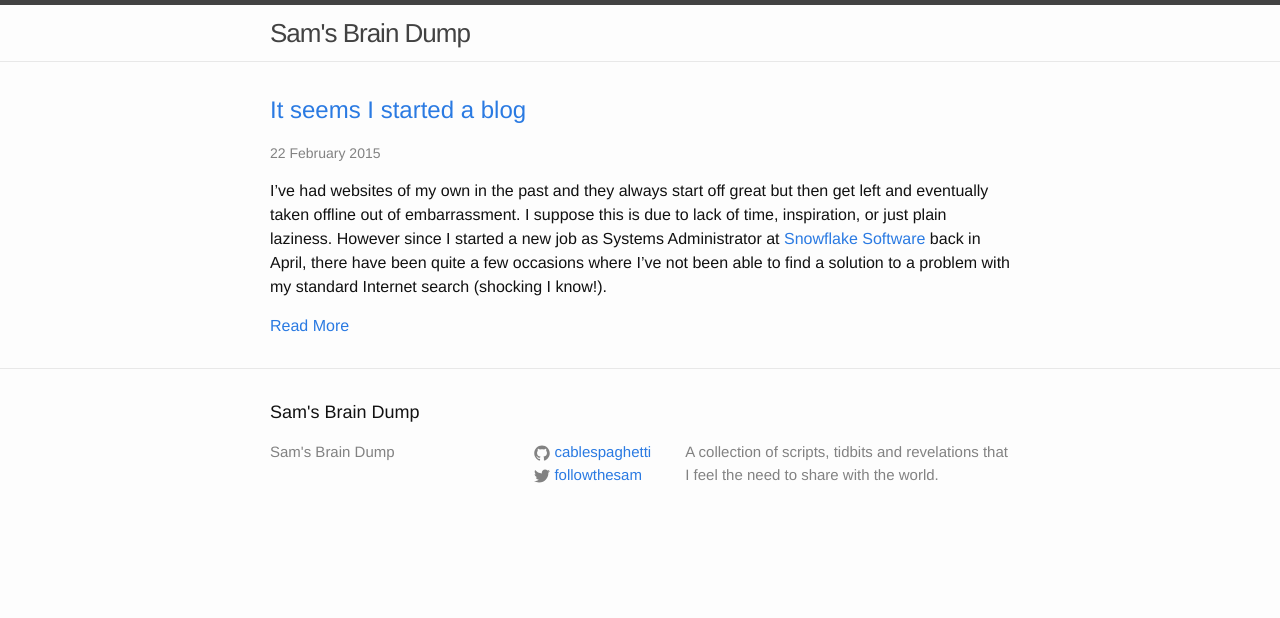
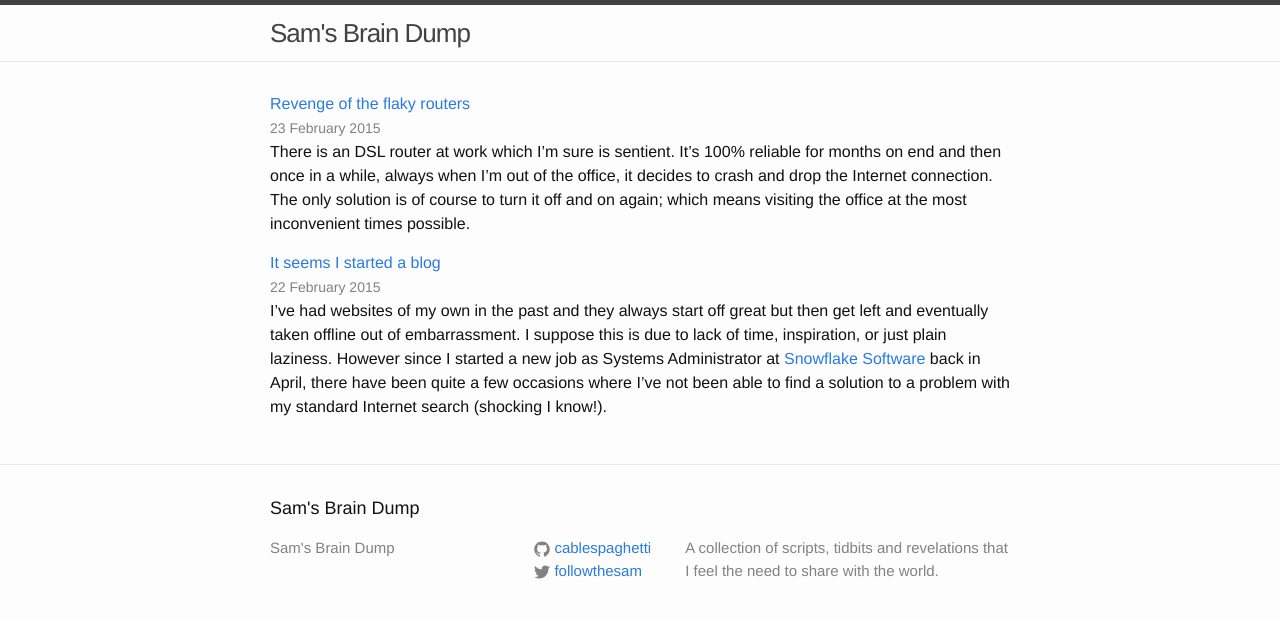
Before and after one commit to cablespaghetti/cablespaghetti.github.io, a Jekyll site: the page built from index.html, in a window 1280 px wide. Shown: the top 618 px of the page. Built offline with Jekyll 4.4.1, drawn with Linux system fonts in a browser that asks for light colours.

Commit message:
Added new post and tweaked layout a bit

```diff
--- a/_posts/2015-02-22-it-seems-i-started-a-blog.markdown
+++ b/_posts/2015-02-22-it-seems-i-started-a-blog.markdown
@@ -2,9 +2,9 @@
 layout: post
 title:  "It seems I started a blog"
 date:   2015-02-22 20:13
-categories: jekyll life
+tags: life jekyll
 ---
-I've had websites of my own in the past and they always start off great but then get left and eventually taken offline out of embarrassment. I suppose this is due to lack of time, inspiration, or just plain laziness. However since I started a new job as Systems Administrator at [Snowflake Software][snowflake] back in April, there have been quite a few occasions where I've not been able to find a solution to a problem with my standard Internet search (shocking I know!). <!--more-->
+I've had websites of my own in the past and they always start off great but then get left and eventually taken offline out of embarrassment. I suppose this is due to lack of time, inspiration, or just plain laziness. However since I started a new job as Systems Administrator at [Snowflake Software][snowflake] back in April, there have been quite a few occasions where I've not been able to find a solution to a problem with my standard Internet search (shocking I know!).
 
 Sometimes I can find the solution to these problems by posting on [Server Fault][serverfault] or maybe [/r/sysadmin] but a lot of the time I have to spend a lot of time investigating the problem, write a script or just have a good old thinking session. Solving these tricky problems is probably the most satisfying part of my job (I often have a little silent party at my desk when this happens); so if I can share this satisfaction with the world and save others some time and frustration in the process, then that's ideal!
 
--- /dev/null
+++ b/_posts/2015-02-23-revenge-of-the-flaky-routers.markdown
@@ -0,0 +1,73 @@
+---
+layout: post
+title:  "Revenge of the flaky routers"
+date:   2015-02-23 19:03
+tags: scripts linux networking
+---
+There is an DSL router at work which I'm sure is sentient. It's 100% reliable for months on end and then once in a while, always when I'm out of the office, it decides to crash and drop the Internet connection. The only solution is of course to turn it off and on again; which means visiting the office at the most inconvenient times possible.
+
+I would spend some money from the IT budget to get it replaced; but with us moving to a leased line in the near future and it only failing every few months; it's really not worth it. Being a sysadmin, the natural solution was to write a shell script.
+
+**Disclaimer: I am not a shell script guru. I take no responsibility for any exploding routers or other hilarious events that may transpire as a result of the use of these scripts.**
+
+The first part of the script does the actual logging in and rebooting. I must admit I had no idea how to do this part, but found the solution in this [nixcraft forum thread][nixcraft]. It uses `expect` so make sure this is installed on your system. I saved it as `reboot.sh`, but call it whatever you like, just remember to change the reference to it in the next script.
+{% highlight sh %}
+#!/usr/bin/expect
+set timeout 20
+
+spawn telnet 1.3.3.7
+expect "Password:"
+send "supersecurepassword\r"
+expect "ras> "
+send "sys reboot"
+send "\r"
+expect "ras> "
+send "exit"
+send "\r"
+sleep 5
+exit
+{% endhighlight %}
+
+
+This second part runs in an infinite loop (the good kind, honest!), checking it can reach an IP address on the Internet every 5 seconds (I recommend using your ISP's next hop router). If it can't then it retries for at least 2 minutes (usually around 3-4) and then runs the router reboot script and sleeps for 10 minutes before doing anything else.
+{% highlight sh %}
+#!/bin/bash
+message="Insert super informative email message here."
+
+while true; do
+    count=120
+    while [ $count -ne 0 ] ; do
+        sleep 1                                #Wait at least 1 second between checks
+        ping -W 1 -c 1 8.8.8.8 >& /dev/null    #Check connectivity
+        rc=$?
+        if [ $rc -ne 0 ] ; then
+            let count=count-1                  #If the ping failed decrement count
+        else
+            count=120                          #Otherwise make sure count is 120
+            sleep 5                            #Wait 5 seconds before checking again
+        fi
+    done
+
+    echo "No ping response from Internet connection for over 2 minutes. Rebooting router and sleeping for 10 minutes." #Log message
+    echo $message | mail -s "Router Reboot Alert" email@address.com #Send email
+    ./reboot.sh                                #Reboot router
+    sleep 600                                  #Go to sleep for 10 minutes
+done
+{% endhighlight %}
+
+
+If you happen to be using a systemd based Linux distribution like CentOS 7, here's a bonus part for you to get the script running as a service. I saved this as `/usr/lib/systemd/system/routerreboot.service` then ran `systemctl start routerreboot.service` to start it and `systemctl enable routerreboot.service` to make sure it starts after a reboot of the server.
+{% highlight sh %}
+[Unit]
+Description=Start router reboot script
+
+[Service]
+User=preferablynotroot
+ExecStart=/script/path/script.sh
+KillMode=process
+
+[Install]
+WantedBy=multi-user.target
+{% endhighlight %}
+
+[nixcraft]: http://nixcraft.com/showthread.php/15060
--- a/index.html
+++ b/index.html
@@ -6,15 +6,9 @@ layout: default
   {% for post in site.posts %}
     {% unless post.draft %}
     <article class="post">
-
-      <h1><a href="{{ site.baseurl }}{{ post.url }}">{{ post.title }}</a></h1>
-      <p class="post-meta">{{ post.date | date: "%d %B %Y" }}</p>
-
-      <div class="entry">
-        {{ post.content | split:"<!--more-->" | first }}
-      </div>
-
-      <a href="{{ site.baseurl }}{{ post.url }}" class="read-more">Read More</a>
+    <a href="{{ post.url }}">{{ post.title }}</a><br/>
+    <span class="post-meta">{{ post.date | date: "%d %B %Y" }}</span>
+    {{ post.excerpt }}
     </article>
     {% endunless %}
   {% endfor %}
```
